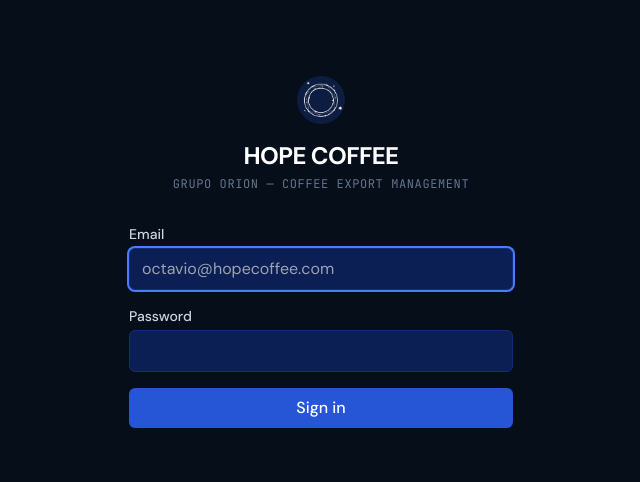
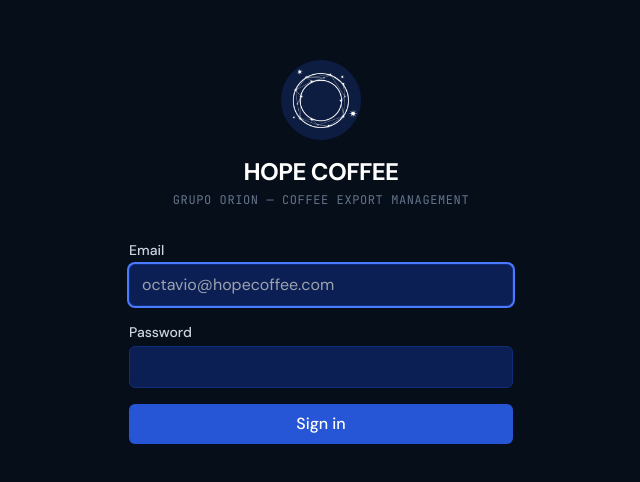
Before and after one commit to innovationwizard/hopecoffee, a Next.js app: page /login in a window 1280 px wide. Shown: the part 148-630 px from the top of the page, without its empty margins (319-959 px from the left). Built offline with nearby package versions, Linux system fonts and the light colour scheme.

Commit message:
logo 48 px

```diff
--- a/src/app/(auth)/login/page.tsx
+++ b/src/app/(auth)/login/page.tsx
@@ -41,7 +41,8 @@ export default function LoginPage() {
   return (
     <div className="w-full max-w-sm">
       <div className="text-center mb-8">
-        <img src="/logo.png" alt="HOPE COFFEE" width={48} height={48} className="rounded-lg mx-auto mb-4" />
+        {/* eslint-disable-next-line @next/next/no-img-element */}
+        <img src="/logo.png" alt="HOPE COFFEE" width="80" height="80" className="rounded-xl mx-auto mb-4" />
         <h1 className="text-2xl font-bold text-slate-900 dark:text-white tracking-tight">
           HOPE COFFEE
         </h1>
```
